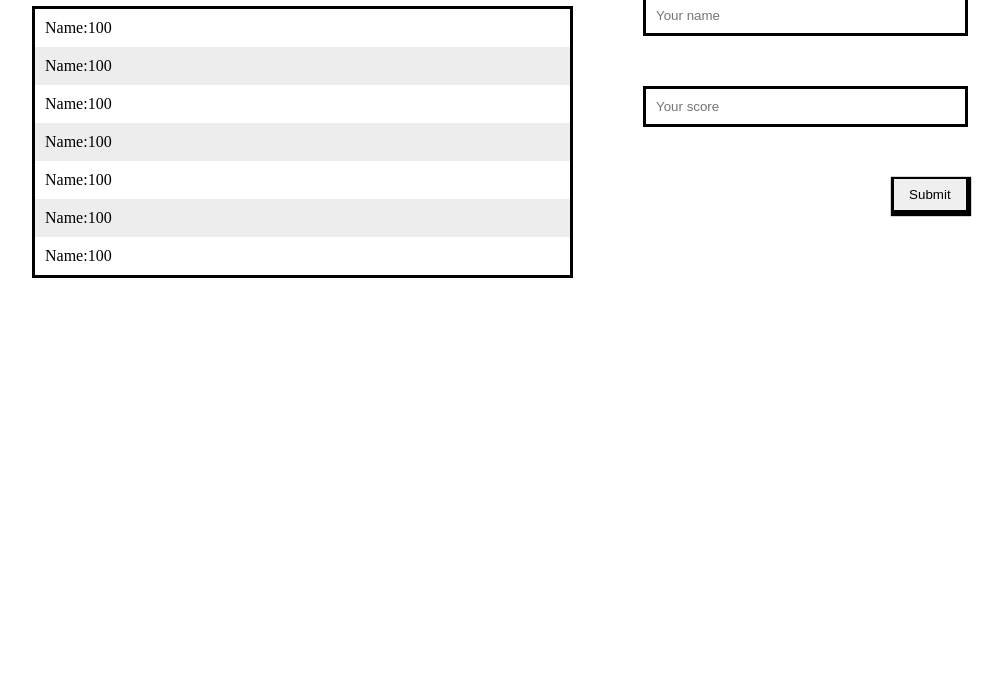
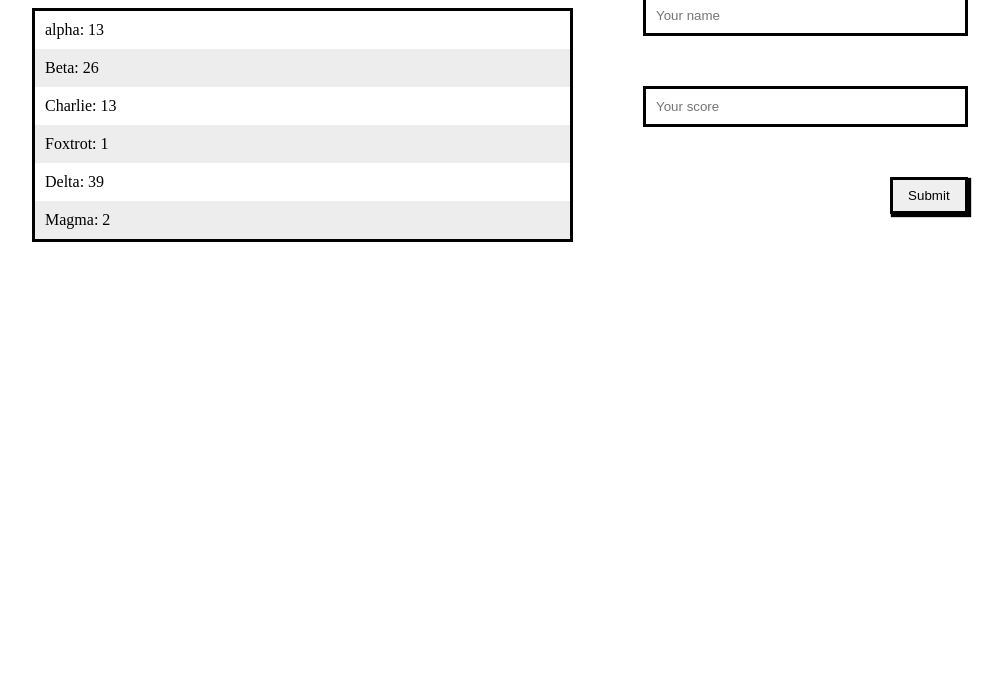
Before and after one commit to Aquinasmoriasi/leaderboard, a website built with webpack: page src/index.html in a window 1280 px wide. Shown: the part 116-800 px from the top of the page, without its empty margins (32-1035 px from the left). Built offline with nearby package versions, Linux system fonts and the light colour scheme.

Commit message:
add class to generate scores dynamically

```diff
--- a/src/index.html
+++ b/src/index.html
@@ -15,13 +15,6 @@
                     <h2>Recent scores</h2>
                     <button type="button">Refresh</button>
                     <ul>
-                        <li><span class="name">Name:</span><span class="score">100</span></li>
-                        <li><span class="name">Name:</span><span class="score">100</span></li>
-                        <li><span class="name">Name:</span><span class="score">100</span></li>
-                        <li><span class="name">Name:</span><span class="score">100</span></li>
-                        <li><span class="name">Name:</span><span class="score">100</span></li>
-                        <li><span class="name">Name:</span><span class="score">100</span></li>
-                        <li><span class="name">Name:</span><span class="score">100</span></li>
                     </ul>
                 </div>
                 <div class="add-scores">
--- a/src/index.js
+++ b/src/index.js
@@ -1 +1,5 @@
 import './style.css';
+import { scores } from './modules/scores.js';
+import Scores from './modules/display.js';
+
+Scores.displayScores(scores);
--- /dev/null
+++ b/src/modules/display.js
@@ -0,0 +1,13 @@
+export default class Scores {
+  constructor(name, score) {
+    this.name = name;
+    this.score = score;
+  }
+
+  static displayScores(scores) {
+    const list = document.querySelector('.recent-scores ul');
+    for (let i = 0; i < scores.length; i += 1) {
+      list.innerHTML += `<li>${scores[i].name}: ${scores[i].score}</li>`;
+    }
+  }
+}
--- /dev/null
+++ b/src/modules/scores.js
@@ -0,0 +1,29 @@
+/* eslint-disable import/prefer-default-export */
+const scores = [
+  {
+    name: 'alpha',
+    score: 13,
+  },
+  {
+    name: 'Beta',
+    score: 26,
+  },
+  {
+    name: 'Charlie',
+    score: 13,
+  },
+  {
+    name: 'Foxtrot',
+    score: 1,
+  },
+  {
+    name: 'Delta',
+    score: 39,
+  },
+  {
+    name: 'Magma',
+    score: 2,
+  },
+];
+
+export { scores };
--- a/src/style.css
+++ b/src/style.css
@@ -6,7 +6,7 @@
 main {
   width: 90vw;
   margin: auto;
-  padding: 20px
+  padding: 20px;
 }
 
 ul {
@@ -24,8 +24,8 @@ h3 {
 
 button {
   padding: 8px 15px;
-  border: 2px solid;
-  box-shadow: 1px 2px 1px 2px;
+  border: 3px solid;
+  box-shadow: 2px 2px 1px 1px;
   cursor: pointer;
 }
 
@@ -57,12 +57,11 @@ button {
 
 .recent-scores ul li:nth-of-type(even) {
   background-color: rgb(237, 237, 237);
-
 }
 
 .add-scores {
   width: 50%;
-  padding: 0
+  padding: 0;
 }
 
 form {
@@ -73,7 +72,6 @@ form {
   margin-top: 10px;
 }
 
-
 form input {
   padding: 10px;
   border: 3px solid;
```
Also changed, not shown: dist/index.html, dist/main.bundle.js.
